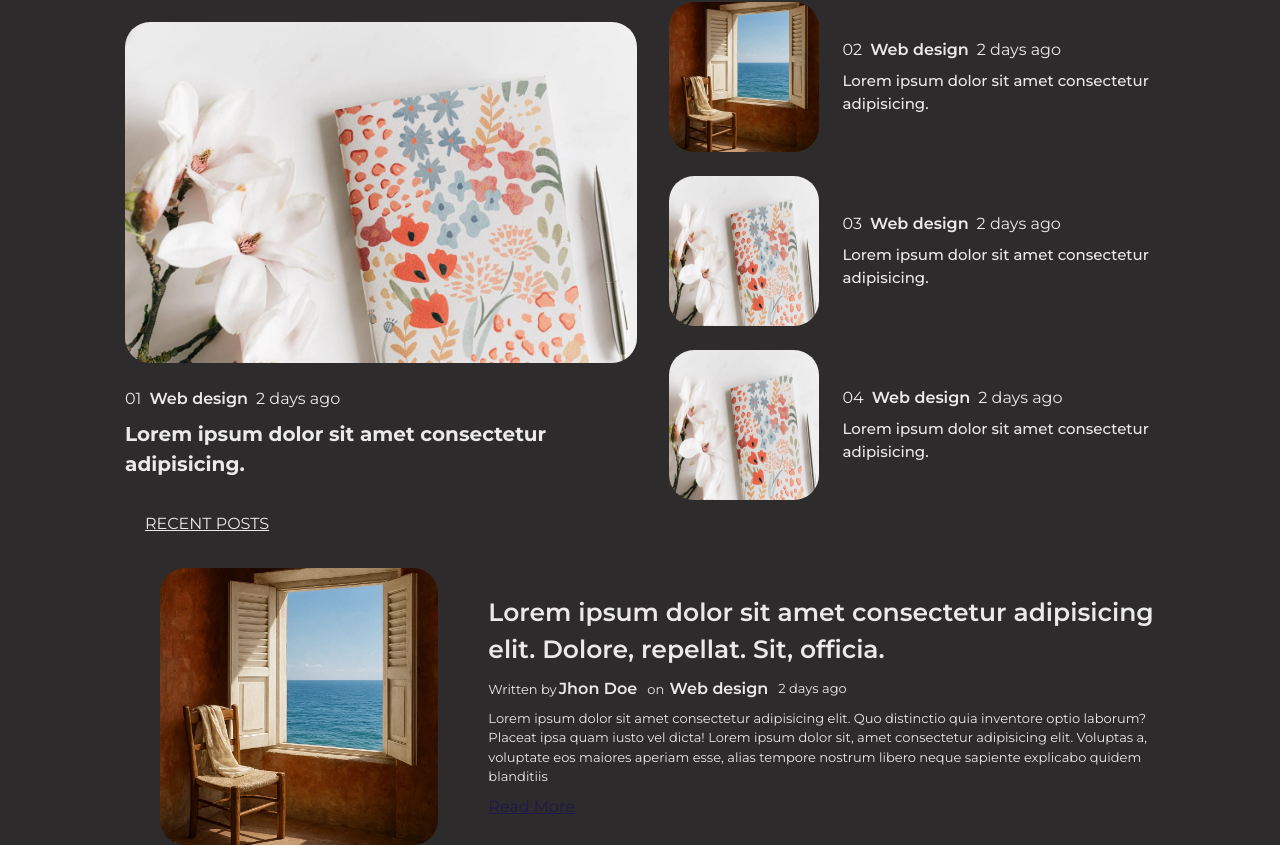
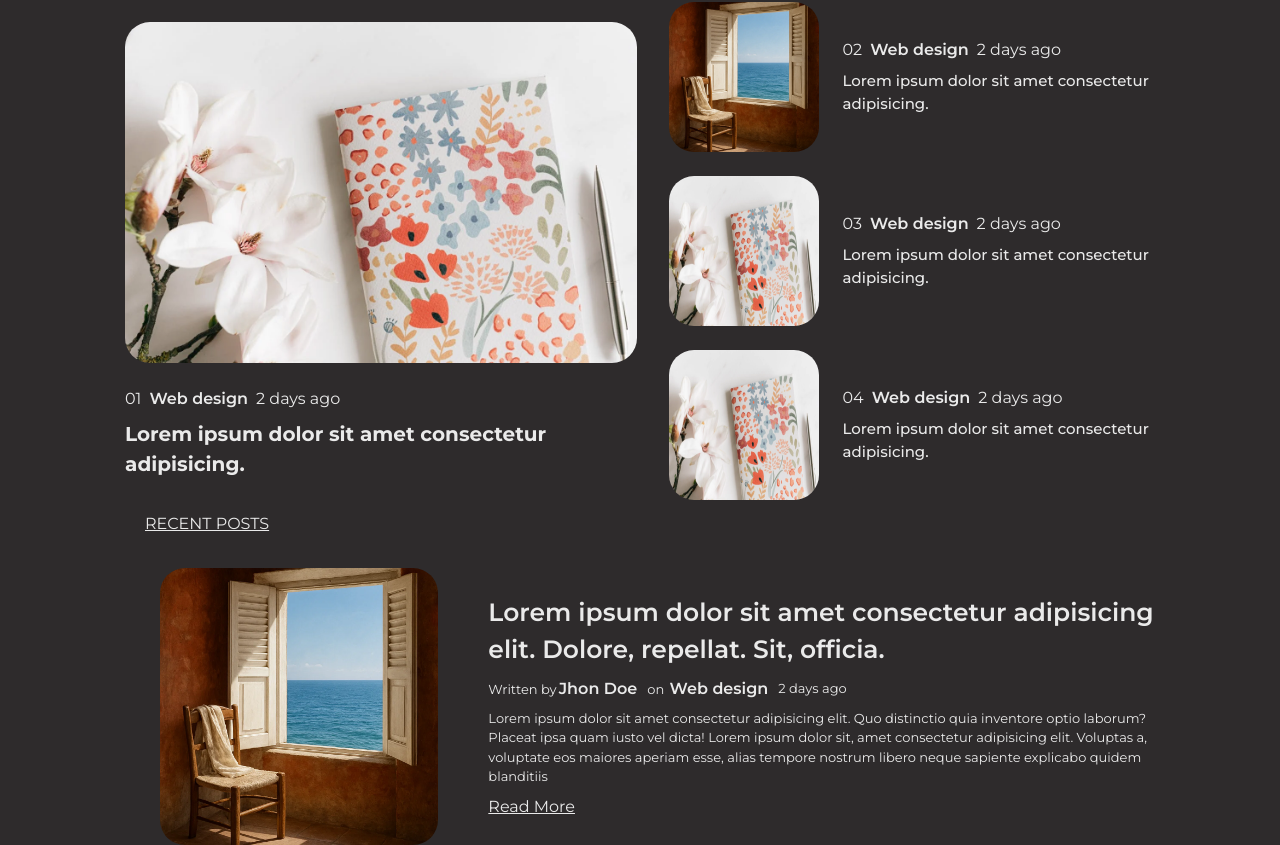
Before and after one commit to Abhi00045/Blog, a React (Vite) app in the folder client/: page / in a window 1280 px wide. Shown: the part 436-1281 px from the top of the page. Built offline with nearby package versions, Linux system fonts and the light colour scheme; no server answers.

Commit message:
ok not now

```diff
--- a/client/src/component/PostList.jsx
+++ b/client/src/component/PostList.jsx
@@ -20,7 +20,7 @@ import './Navbar.css'
                     <p>2 days ago</p>
                 </div>
                 <p>Lorem ipsum dolor sit amet consectetur adipisicing elit. Quo distinctio quia inventore optio laborum? Placeat ipsa quam iusto vel dicta! Lorem ipsum dolor sit, amet consectetur adipisicing elit. Voluptas a, voluptate eos maiores aperiam esse, alias tempore nostrum libero neque sapiente explicabo quidem blanditiis</p>
-                <Link to="/singlepost" className='underline text-indigo-950'>Read More</Link>
+                <Link to="/singlepost" className='underline text-white-900'>Read More</Link>
             </div>
     </div>
     </>
--- a/client/src/component/comments.jsx
+++ b/client/src/component/comments.jsx
@@ -5,7 +5,7 @@ function comments() {
   return (
     <>
     <h2 className="m-2 px-2  text-xl lg:text-2xl md:text-xl underline font-bold text-neutral-600">Comments</h2>
-    <div id="comment-input" className='px-2 m-2 my-2' >
+    <div id="comment-input" className='px-2 m-2 my-2 ' >
       <input type="text" placeholder='Write a comment..'  />
       <button>Send</button>
     </div>
```
Also changed, not shown: client/src/pages/write.jsx (+1 -32 lines).
